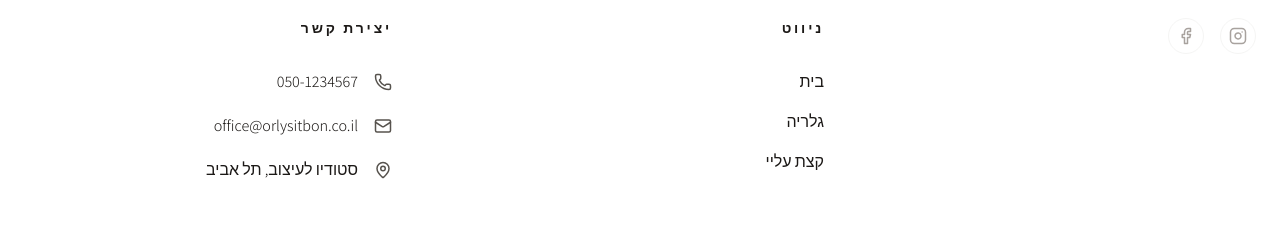
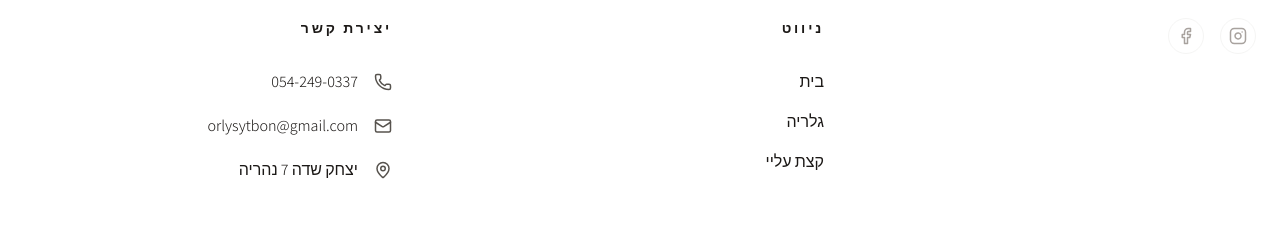
Before and after one commit to D371L/orlysitbon, a React (Vite) app: page / in a window 1280 px wide. Shown: the part 2576-2808 px from the top of the page. Built offline with nearby package versions, Linux system fonts and the light colour scheme.

Commit message:
fix: Footer links to social media

```diff
--- a/components/Footer.tsx
+++ b/components/Footer.tsx
@@ -31,15 +31,15 @@ const Footer: React.FC = () => {
             <ul className="space-y-3 sm:space-y-4 md:space-y-5">
               <li className="flex items-center gap-3 sm:gap-4 text-stone-900 text-sm sm:text-base font-light">
                 <Phone size={16} className="sm:w-[18px] sm:h-[18px] text-stone-600 flex-shrink-0" />
-                <span className="break-all">050-1234567</span>
+                <span className="break-all">054-249-0337</span>
               </li>
               <li className="flex items-center gap-3 sm:gap-4 text-stone-900 text-sm sm:text-base font-light">
                 <Mail size={16} className="sm:w-[18px] sm:h-[18px] text-stone-600 flex-shrink-0" />
-                <span className="break-all">office@orlysitbon.co.il</span>
+                <span className="break-all">orlysytbon@gmail.com</span>
               </li>
               <li className="flex items-center gap-3 sm:gap-4 text-stone-900 text-sm sm:text-base font-light">
                 <MapPin size={16} className="sm:w-[18px] sm:h-[18px] text-stone-600 flex-shrink-0" />
-                <span>סטודיו לעיצוב, תל אביב</span>
+                <span>יצחק שדה 7 נהריה</span>
               </li>
             </ul>
           </div>
```
